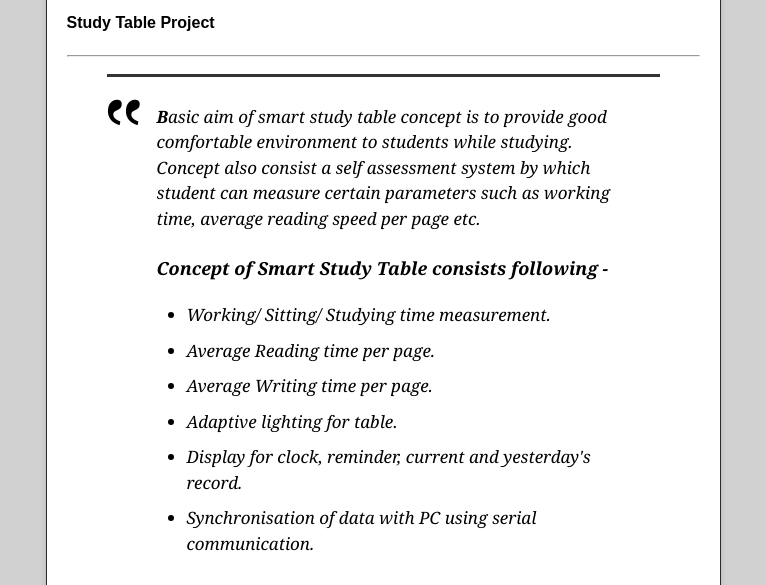
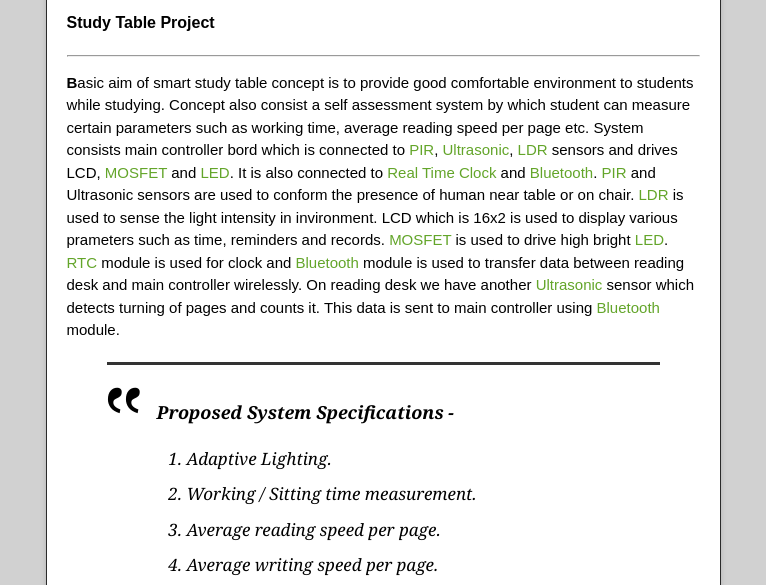
Before and after one commit to ajitjadhav28/Projects, a plain HTML site: page index.html in a window 1280 px wide. Shown: the part 356-941 px from the top of the page, without its empty margins (257-1023 px from the left). Drawn offline with nearby package versions, Linux system fonts and the light colour scheme.

Commit message:
Create gh-pages branch via GitHub

```diff
--- a/index.html
+++ b/index.html
@@ -44,22 +44,33 @@
 
 <hr>
 
-<blockquote>
 <p><strong>B</strong>asic aim of smart study table concept is to provide good comfortable environment to students while studying.
 Concept also consist a self assessment system by which student can measure certain parameters such as working time,
-average reading speed per page etc.</p>
+average reading speed per page etc.
+System consists main controller bord which is connected to <a href="https://en.wikipedia.org/wiki/Passive_infrared_sensor">PIR</a>, <a href="https://docs.google.com/document/d/1Y-yZnNhMYy7rwhAgyL_pfa39RsB-x2qR4vP8saG73rE/edit">Ultrasonic</a>, <a href="https://en.wikipedia.org/wiki/Photoresistor">LDR</a>
+sensors and drives LCD, <a href="https://en.wikipedia.org/wiki/MOSFET">MOSFET</a> and <a href="https://en.wikipedia.org/wiki/Light-emitting_diode">LED</a>. It is also connected to <a href="https://en.wikipedia.org/wiki/Real-time_clock">Real Time Clock</a> and
+<a href="http://wiki.iteadstudio.com/Serial_Port_Bluetooth_Module_%28Master/Slave%29_:_HC-05">Bluetooth</a>. <a href="https://en.wikipedia.org/wiki/Passive_infrared_sensor">PIR</a> and Ultrasonic sensors are used to conform the presence of human near
+table or on chair. <a href="https://en.wikipedia.org/wiki/Photoresistor">LDR</a> is used to sense the light intensity in invironment. LCD which is
+16x2 is used to display various prameters such as time, reminders and records. <a href="https://en.wikipedia.org/wiki/MOSFET">MOSFET</a>
+is used to drive high bright <a href="https://en.wikipedia.org/wiki/Light-emitting_diode">LED</a>. <a href="https://en.wikipedia.org/wiki/Real-time_clock">RTC</a> module is used for clock and <a href="http://wiki.iteadstudio.com/Serial_Port_Bluetooth_Module_%28Master/Slave%29_:_HC-05">Bluetooth</a> module is
+used to transfer data between reading desk and main controller wirelessly.
+On reading desk we have another <a href="https://docs.google.com/document/d/1Y-yZnNhMYy7rwhAgyL_pfa39RsB-x2qR4vP8saG73rE/edit">Ultrasonic</a> sensor which detects turning of pages
+and counts it. This data is sent to main controller using <a href="http://wiki.iteadstudio.com/Serial_Port_Bluetooth_Module_%28Master/Slave%29_:_HC-05">Bluetooth</a> module.</p>
 
+<blockquote>
 <h4>
-<a id="concept-of-smart-study-table-consists-following--" class="anchor" href="#concept-of-smart-study-table-consists-following--" aria-hidden="true"><span aria-hidden="true" class="octicon octicon-link"></span></a><strong>C</strong>oncept of <em>Smart Study Table</em> consists following -</h4>
+<a id="proposed-system-specifications--" class="anchor" href="#proposed-system-specifications--" aria-hidden="true"><span aria-hidden="true" class="octicon octicon-link"></span></a>Proposed System Specifications -</h4>
 
-<ul>
-<li>Working/ Sitting/ Studying time measurement.</li>
-<li>Average Reading time per page.</li>
-<li>Average Writing time per page.</li>
-<li>Adaptive lighting for table.</li>
-<li>Display for clock, reminder, current and yesterday's record.</li>
-<li>Synchronisation of data with PC using serial communication.</li>
-</ul>
+<ol>
+<li>Adaptive Lighting.</li>
+<li>Working / Sitting time measurement.</li>
+<li>Average reading speed per page.</li>
+<li>Average writing speed per page.</li>
+<li>Bluetooth communication between reading desk and main controller.</li>
+<li>Record Synchronisation with PC</li>
+<li>Setting custom reminders from PC using serial communication.</li>
+<li>Real Time Clock Display.</li>
+</ol>
 
 <h4>
 <a id="current-system-consists-following-major-hardware-components--" class="anchor" href="#current-system-consists-following-major-hardware-components--" aria-hidden="true"><span aria-hidden="true" class="octicon octicon-link"></span></a>Current system consists following major hardware components -</h4>
@@ -101,10 +112,14 @@ average reading speed per page etc.</p>
 <strong>ST_Gerber.zip</strong> - <em>Gerber file of main controller for PCB manufacturing.</em>
 </li>
 <li>
-<strong>RT_Gerber.zip</strong> - <em>Gerber file of reading table controller for PCB manufacturing.</em>
+<strong>RT_Gerber.zip</strong> - <em>Gerber file of reading table controller for PCB manufacturing.</em><br>
 </li>
 </ol>
 </blockquote>
+
+<h6>
+<a id="note---all-pcbs-are-designed-in-kicad-and-are-single-layer" class="anchor" href="#note---all-pcbs-are-designed-in-kicad-and-are-single-layer" aria-hidden="true"><span aria-hidden="true" class="octicon octicon-link"></span></a><em>Note - All PCBs are designed in KiCAD and are single layer.</em>
+</h6>
         </article>
       </div>
     </div>
```
Also changed, not shown: params.json (+1 -1 lines).
